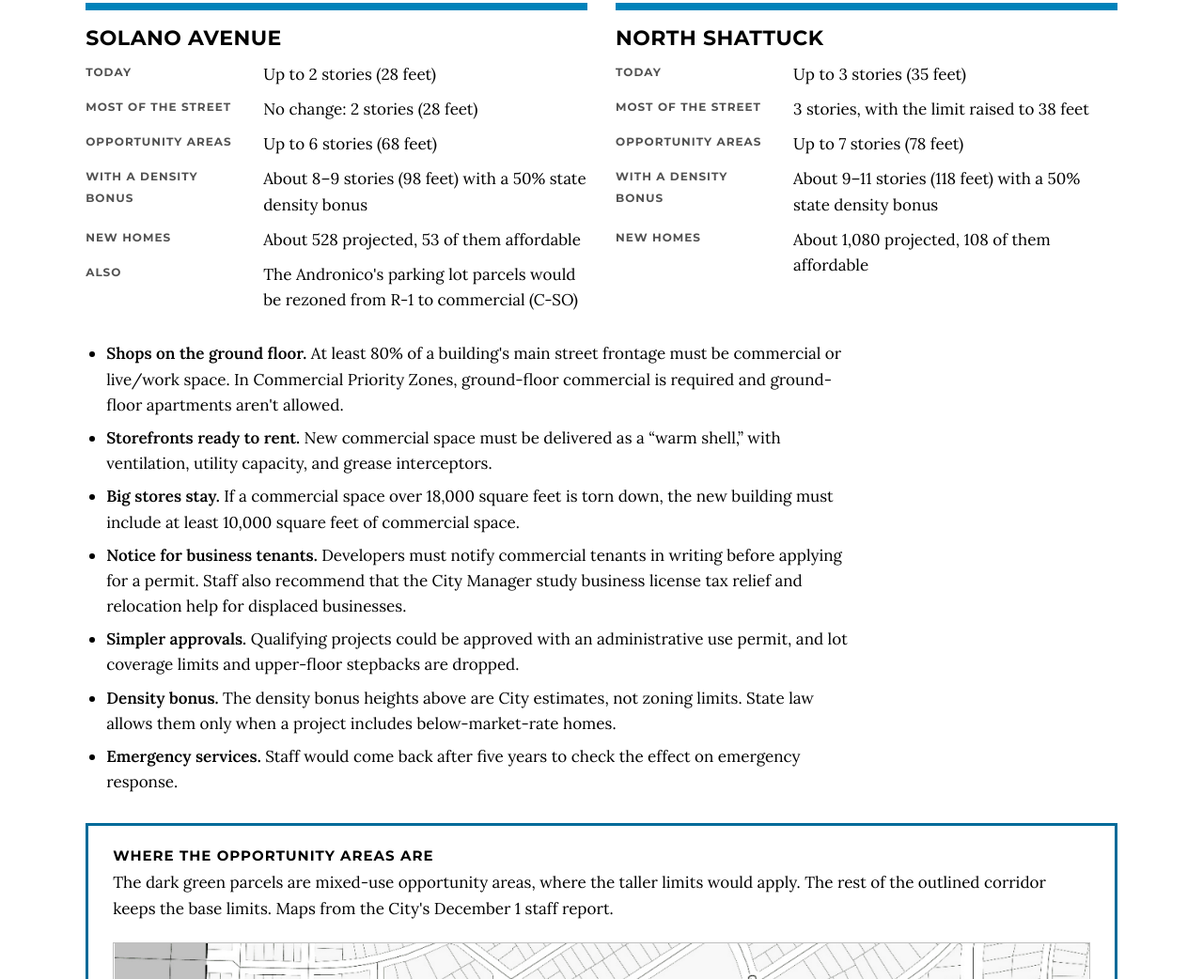
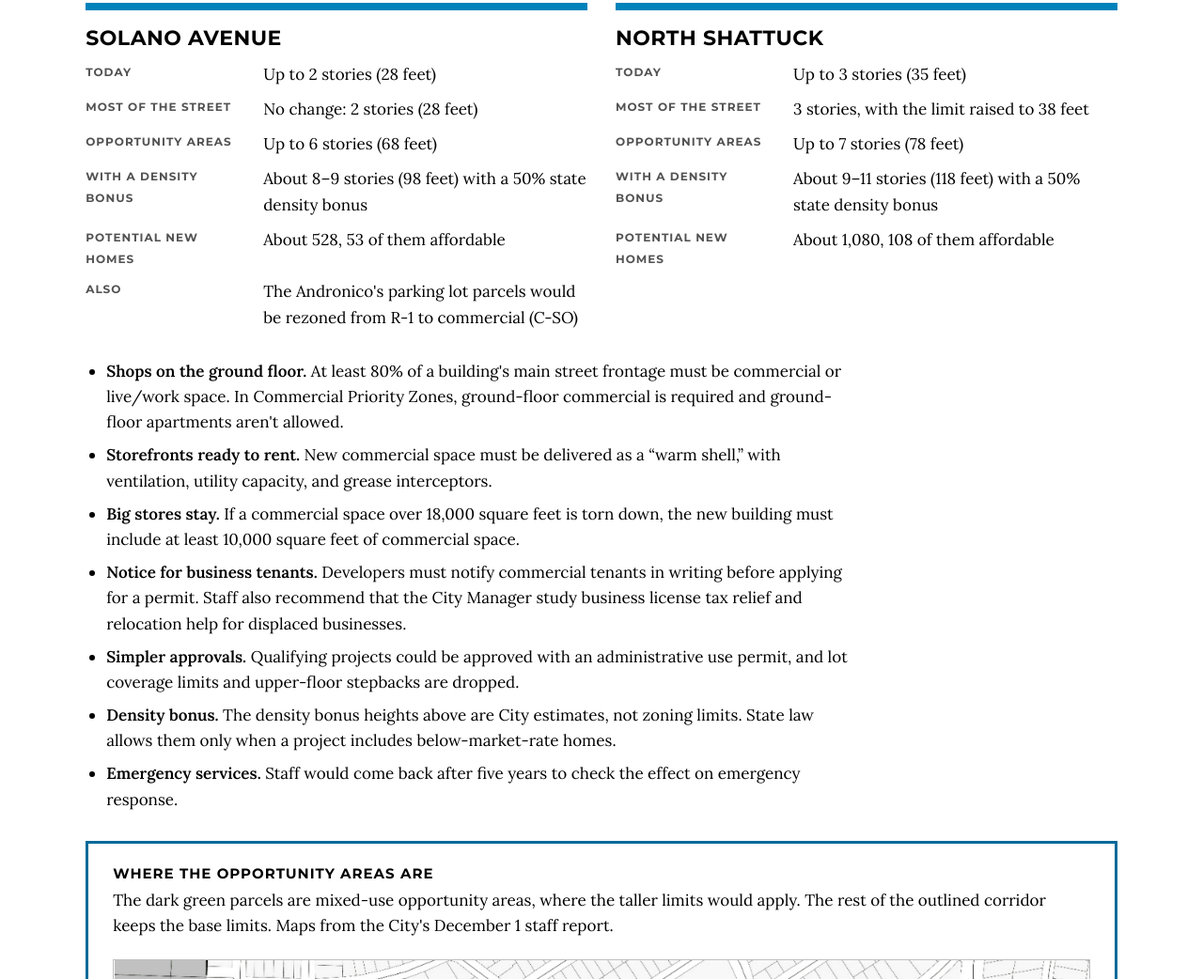
Before and after one commit to shoshanaokeefe/d5website, a plain HTML site: page index.html in a window 1280 px wide. Shown: the part 1597-2639 px from the top of the page at 94% size. Drawn offline with Linux system fonts and the light colour scheme.

Commit message:
Add files via upload

```diff
--- a/index.html
+++ b/index.html
@@ -3,7 +3,7 @@
 <head>
 <meta charset="utf-8">
 <meta name="viewport" content="width=device-width, initial-scale=1">
-<title>District 5 site</title>
+<title>Berkeley District 5 News and Information</title>
 <meta name="description" content="Berkeley District 5 news and information: events, newsletters, local businesses, and City Council meetings.">
 <link rel="preconnect" href="https://fonts.googleapis.com">
 <link rel="preconnect" href="https://fonts.gstatic.com" crossorigin>
@@ -260,7 +260,7 @@ footer a { color: var(--white); }
             <dt>Most of the street</dt><dd>No change: 2 stories (28&nbsp;feet)</dd>
             <dt>Opportunity areas</dt><dd>Up to 6 stories (68&nbsp;feet)</dd>
             <dt>With a density bonus</dt><dd>About 8&ndash;9 stories (98&nbsp;feet) with a 50% state density bonus</dd>
-            <dt>New homes</dt><dd>About 528 projected, 53 of them affordable</dd>
+            <dt>Potential new homes</dt><dd>About 528, 53 of them affordable</dd>
             <dt>Also</dt><dd>The Andronico's parking lot parcels would be rezoned from R-1 to commercial (C-SO)</dd>
           </dl>
         </div>
@@ -271,7 +271,7 @@ footer a { color: var(--white); }
             <dt>Most of the street</dt><dd>3 stories, with the limit raised to 38&nbsp;feet</dd>
             <dt>Opportunity areas</dt><dd>Up to 7 stories (78&nbsp;feet)</dd>
             <dt>With a density bonus</dt><dd>About 9&ndash;11 stories (118&nbsp;feet) with a 50% state density bonus</dd>
-            <dt>New homes</dt><dd>About 1,080 projected, 108 of them affordable</dd>
+            <dt>Potential new homes</dt><dd>About 1,080, 108 of them affordable</dd>
           </dl>
         </div>
       </div>
```
